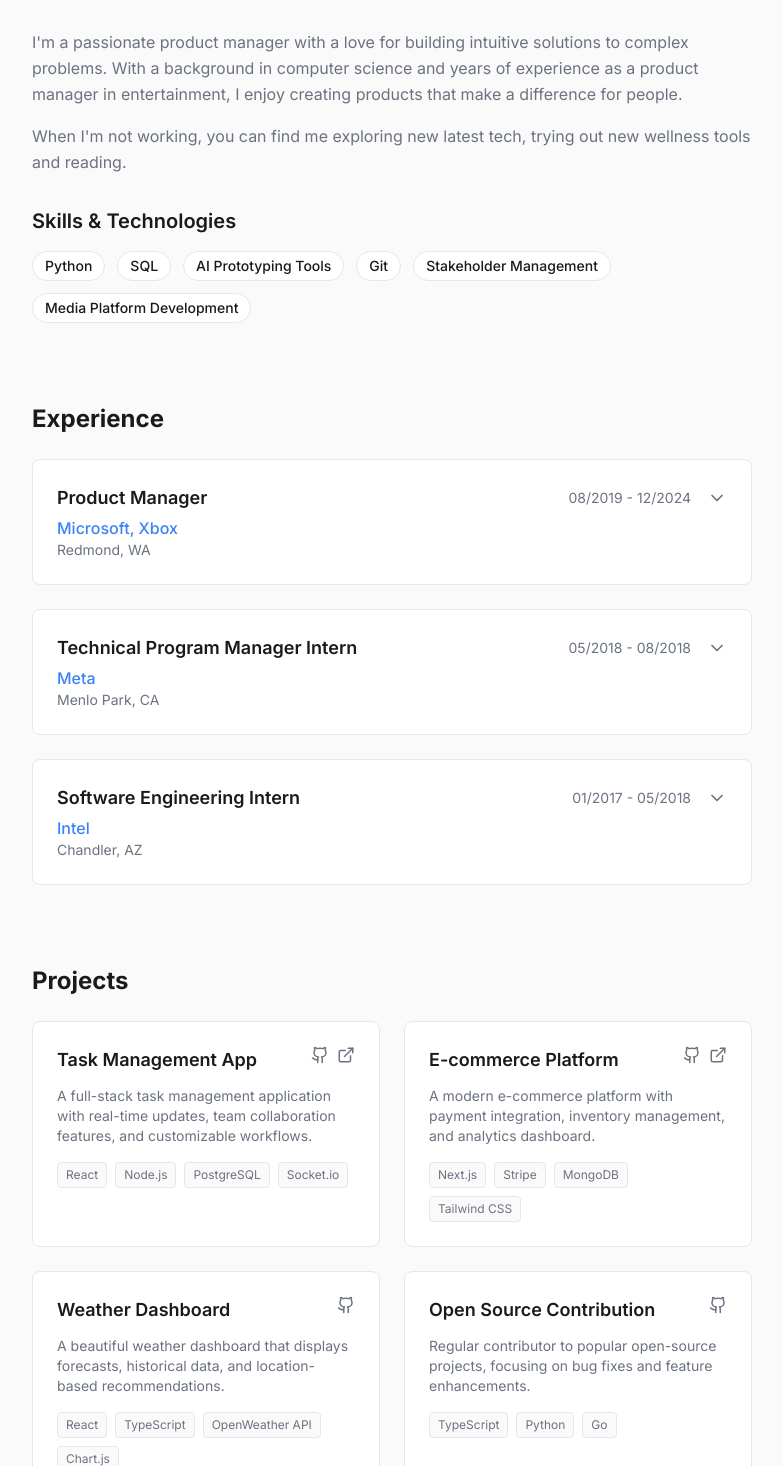
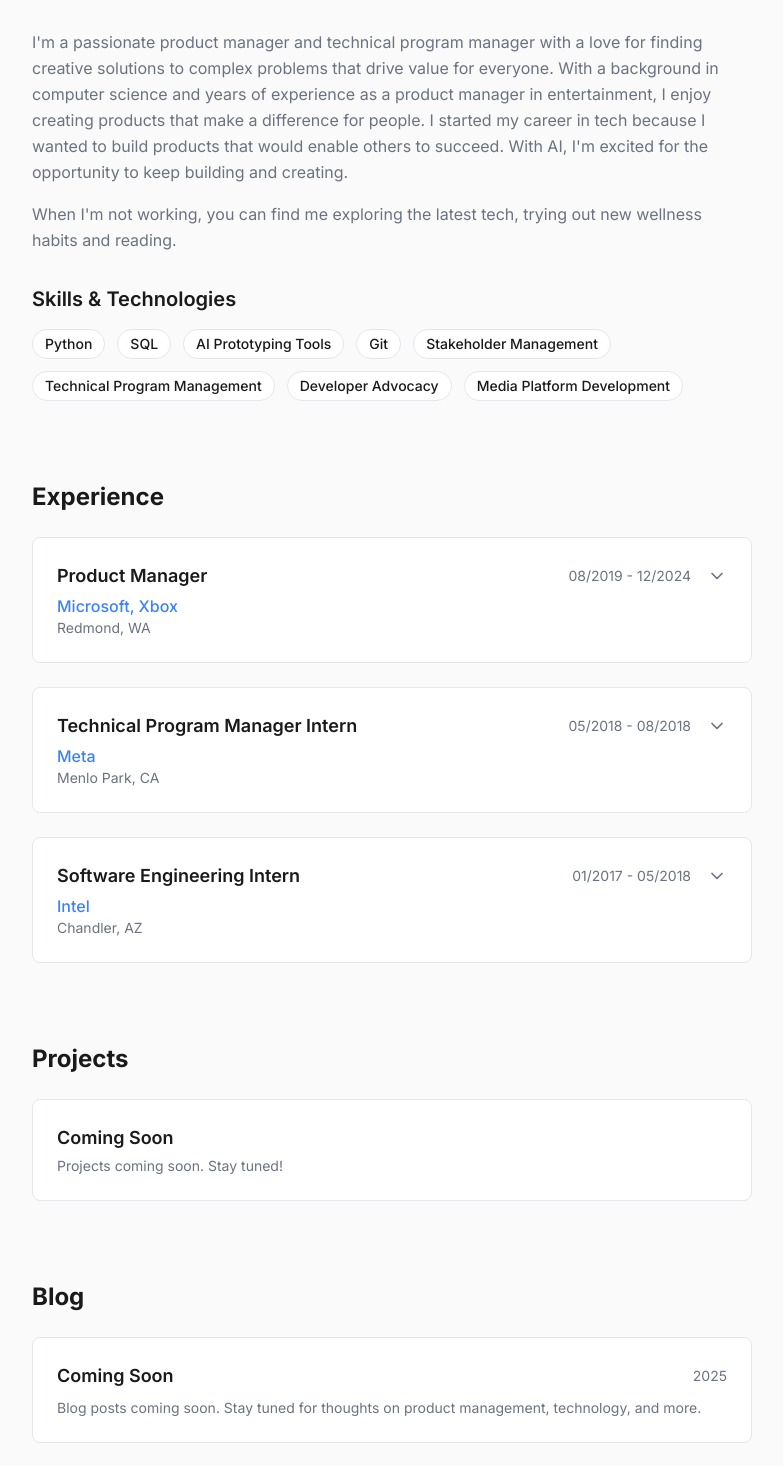
Before and after one commit to amurella/PersonalWebsite, a Next.js app: page / in a window 1280 px wide. Shown: the part 804-2270 px from the top of the page, without its empty margins (248-1031 px from the left). Built offline with nearby package versions, Linux system fonts and the light colour scheme.

Commit message:
updated about me content and links

```diff
--- a/src/app/page.tsx
+++ b/src/app/page.tsx
@@ -1,8 +1,7 @@
-import { personalInfo, skills, experiences, projects, blogPosts } from "@/data/content";
+import { personalInfo, skills, experiences, blogPosts } from "@/data/content";
 import SocialLinks from "@/components/SocialLinks";
 import SkillBadge from "@/components/SkillBadge";
 import ExperienceCard from "@/components/ExperienceCard";
-import ProjectCard from "@/components/ProjectCard";
 
 export default function Home() {
   return (
@@ -56,17 +55,9 @@ export default function Home() {
       {/* Projects */}
       <section id="projects">
         <h2 className="text-2xl font-bold text-foreground mb-6">Projects</h2>
-        <div className="grid sm:grid-cols-2 gap-6">
-          {projects.map((project, index) => (
-            <ProjectCard
-              key={index}
-              title={project.title}
-              description={project.description}
-              technologies={project.technologies}
-              githubUrl={project.githubUrl}
-              liveUrl={project.liveUrl}
-            />
-          ))}
+        <div className="p-6 bg-white border border-border rounded-lg">
+          <p className="text-lg font-semibold text-foreground">Coming Soon</p>
+          <p className="text-secondary text-sm mt-1">Projects coming soon. Stay tuned!</p>
         </div>
       </section>
 
--- a/src/components/SocialLinks.tsx
+++ b/src/components/SocialLinks.tsx
@@ -11,7 +11,7 @@ export default function SocialLinks({ className = "", iconSize = 20 }: SocialLin
   return (
     <div className={`flex items-center gap-4 ${className}`}>
       <a
-        href="https://github.com"
+        href="https://github.com/amurella"
         target="_blank"
         rel="noopener noreferrer"
         className="text-secondary hover:text-accent transition-colors"
@@ -20,7 +20,7 @@ export default function SocialLinks({ className = "", iconSize = 20 }: SocialLin
         <Github size={iconSize} />
       </a>
       <a
-        href="https://linkedin.com"
+        href="https://www.linkedin.com/in/akhila-murella"
         target="_blank"
         rel="noopener noreferrer"
         className="text-secondary hover:text-accent transition-colors"
@@ -29,7 +29,7 @@ export default function SocialLinks({ className = "", iconSize = 20 }: SocialLin
         <Linkedin size={iconSize} />
       </a>
       <a
-        href="mailto:hello@example.com"
+        href="mailto:akhila.murella@gmail.com"
         className="text-secondary hover:text-accent transition-colors"
         aria-label="Email"
       >
--- a/src/data/content.ts
+++ b/src/data/content.ts
@@ -1,11 +1,13 @@
 export const personalInfo = {
   name: "Akhila Murella",
   tagline: "Product Manager & Builder. Lover of blending the creative and technical for the good of humanity.",
-  bio: `I'm a passionate product manager with a love for building intuitive solutions
-  to complex problems. With a background in computer science and years of experience
+  bio: `I'm a passionate product manager and technical program manager with a love for finding creative solutions
+  to complex problems that drive value for everyone. With a background in computer science and years of experience
   as a product manager in entertainment, I enjoy creating products that make a difference for people.
 
-  When I'm not working, you can find me exploring new latest tech, trying out new wellness tools and reading.`,
+  I started my career in tech because I wanted to build products that would enable others to succeed. With AI, I'm excited for the opportunity to keep building and creating.
+
+  When I'm not working, you can find me exploring the latest tech, trying out new wellness habits and reading.`,
   email: "akhila.murella@gmail.com",
   github: "https://github.com",
   linkedin: "https://www.linkedin.com/in/akhila-murella",
@@ -17,6 +19,8 @@ export const skills = [
   "AI Prototyping Tools",
   "Git",
   "Stakeholder Management",
+  "Technical Program Management",
+  "Developer Advocacy",
   "Media Platform Development",
 ];
 
@@ -27,7 +31,6 @@ export const experiences = [
     location: "Redmond, WA",
     period: "08/2019 - 12/2024",
     description: [
-      "Media Platform Product Manager with experience building the Xbox media platform infrastructure at scale, which serves major streaming partners including Netflix, Spotify, and Max and drove a 5% increase in monthly active users at 99.9% reliability. Led product development for the 0-to-1 developer tooling platform (WebView2) which enabled thousands of developers to deliver high-performance media applications for millions ofusers, resulting in a 15% improvement in developer satisfaction. Expert in blending the technical and business worlds while driving results at scale.",
       "Led full lifecycle development of WebView2 from ideation through launch and iteration, which included managing technical API design, developer onboarding workflows, and go-to-market strategy",
       "Managed external partnerships with strategic media brands (Spotify, Netflix, Max), uncovering critical partner needs and executing complex integrations while maintaining stakeholder confidence",
       "Drove media ecosystem growth by collaborating cross-functionally with business and engineering teams to evaluate and onboard new content partners. Built standardized automation workflows to reduce time to onboard by 20%",
@@ -60,38 +63,13 @@ export const experiences = [
   },
 ];
 
-export const projects = [
-  {
-    title: "Task Management App",
-    description:
-      "A full-stack task management application with real-time updates, team collaboration features, and customizable workflows.",
-    technologies: ["React", "Node.js", "PostgreSQL", "Socket.io"],
-    githubUrl: "https://github.com",
-    liveUrl: "https://example.com",
-  },
-  {
-    title: "E-commerce Platform",
-    description:
-      "A modern e-commerce platform with payment integration, inventory management, and analytics dashboard.",
-    technologies: ["Next.js", "Stripe", "MongoDB", "Tailwind CSS"],
-    githubUrl: "https://github.com",
-    liveUrl: "https://example.com",
-  },
-  {
-    title: "Weather Dashboard",
-    description:
-      "A beautiful weather dashboard that displays forecasts, historical data, and location-based recommendations.",
-    technologies: ["React", "TypeScript", "OpenWeather API", "Chart.js"],
-    githubUrl: "https://github.com",
-  },
-  {
-    title: "Open Source Contribution",
-    description:
-      "Regular contributor to popular open-source projects, focusing on bug fixes and feature enhancements.",
-    technologies: ["TypeScript", "Python", "Go"],
-    githubUrl: "https://github.com",
-  },
-];
+export const projects: {
+  title: string;
+  description: string;
+  technologies: string[];
+  githubUrl?: string;
+  liveUrl?: string;
+}[] = [];
 
 export const blogPosts = [
   {
```
